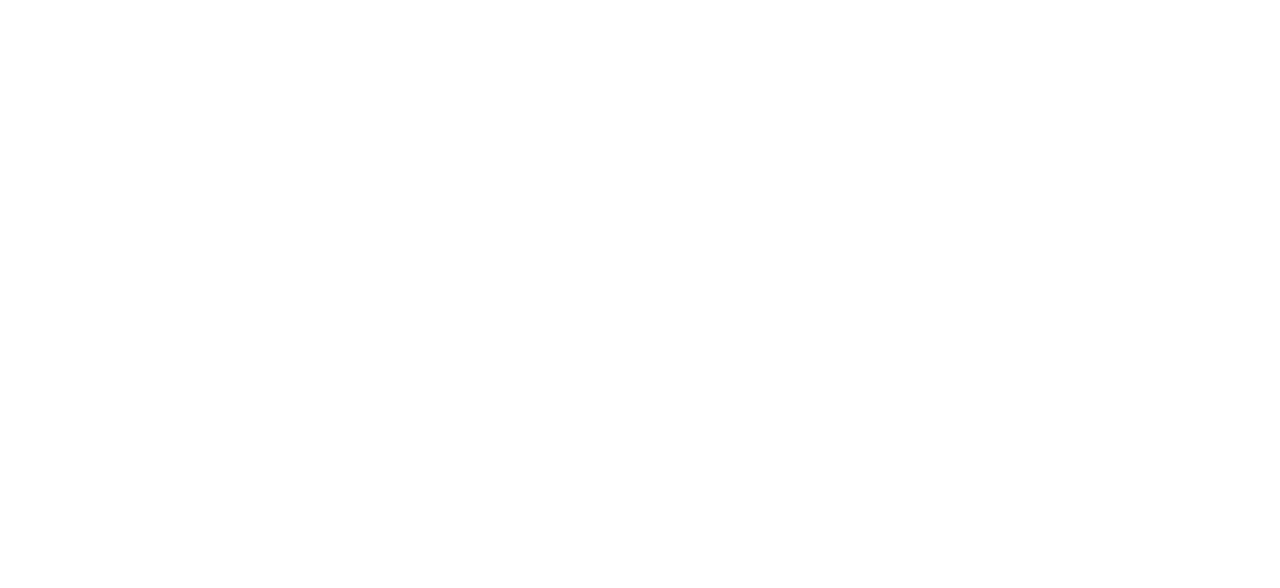
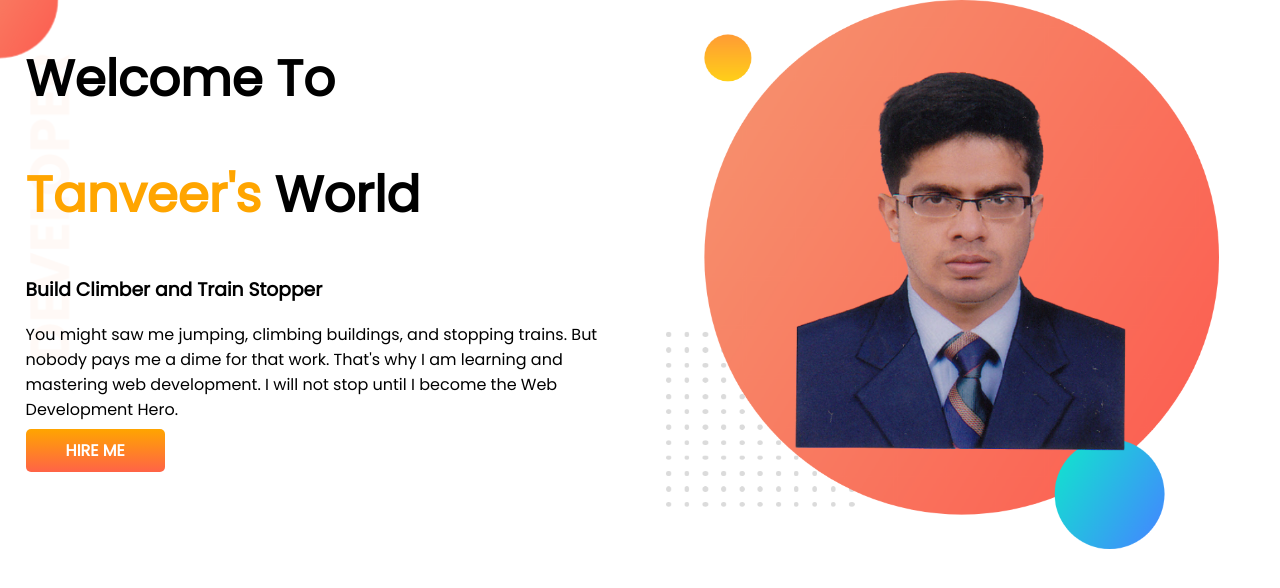
Before and after one commit to SyedTanveerIslam/Portfolio-Website, a plain HTML site: page index.html in a window 1280 px wide. Drawn offline with Linux system fonts and the light colour scheme.

Commit message:
First Section added

```diff
--- a/index.html
+++ b/index.html
@@ -1,13 +1,34 @@
 <!DOCTYPE html>
 <html lang="en">
+
 <head>
     <meta charset="UTF-8">
     <meta http-equiv="X-UA-Compatible" content="IE=edge">
     <meta name="viewport" content="width=device-width, initial-scale=1.0">
     <title>Syed Tanveer Islam Portfolio</title>
+    <link rel="preconnect" href="https://fonts.googleapis.com">
+    <link rel="preconnect" href="https://fonts.gstatic.com" crossorigin>
+    <link href="https://fonts.googleapis.com/css2?family=Poppins&display=swap" rel="stylesheet">
     <link rel="stylesheet" href="style.css">
 </head>
+
 <body>
+    <section class="top-banner">
+        <div class="half-width">
+            <h1>Welcome To</h1>
+            <h1><span class="orange-color">Tanveer's</span> World</h1>
+            <h3>Build Climber and Train Stopper</h3>
+            <p>You might saw me jumping, climbing buildings, and stopping trains. But nobody pays me a dime for that
+                work.
+                That's why I am learning and mastering web development. I will not stop until I become the Web
+                Development
+                Hero.</p>
+            <a class="link-button" target="_blank" href="https://www.linkedin.com/in/syed-tanveer-islam-1024b0154/">HIRE ME</a>
+        </div>
+        <div class="half-width">
+            <img src="images/Syed-Tanveer-Islam.png" alt="">
+        </div>
+    </section>
+</body>
 
-</body>
 </html>
--- a/style.css
+++ b/style.css
@@ -0,0 +1,39 @@
+body {
+    font-family: 'Poppins', sans-serif;
+    margin: 0;
+}
+
+h1 {
+    font-size: 50px;
+}
+
+.orange-color {
+    color: orange
+}
+
+section {
+    display: flex;
+}
+
+.half-width {
+    width: 50%;
+    padding-left: 2%;
+}
+
+.half-width img {
+    width: 90%
+}
+
+.link-button {
+    text-decoration: none;
+    background-image: linear-gradient(orange, tomato);
+    color: white;
+    font-weight: 700;
+    padding: 10px 40px;
+    border-radius: 5px;
+}
+
+.top-banner {
+    background-image: url(images/top-banner.png);
+    background-repeat: no-repeat;
+}
```
Also changed, not shown: images/Syed-Tanveer-Islam.png (added), images/dream-bg.png (added), images/exp-bg.png (added), images/jhankar.png (added), images/jhankar2.png (added), images/my-bg.png (added), images/my-bg2.png (added), images/top-banner.png (added).
